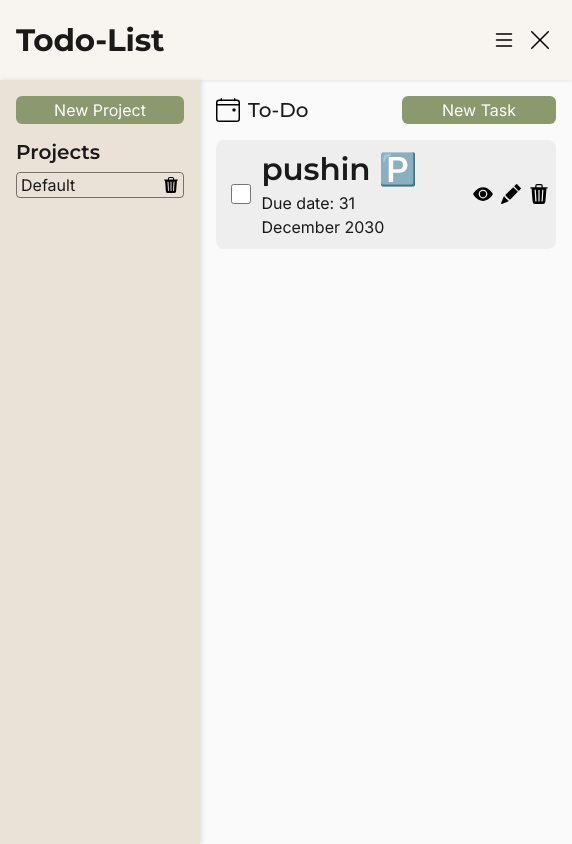
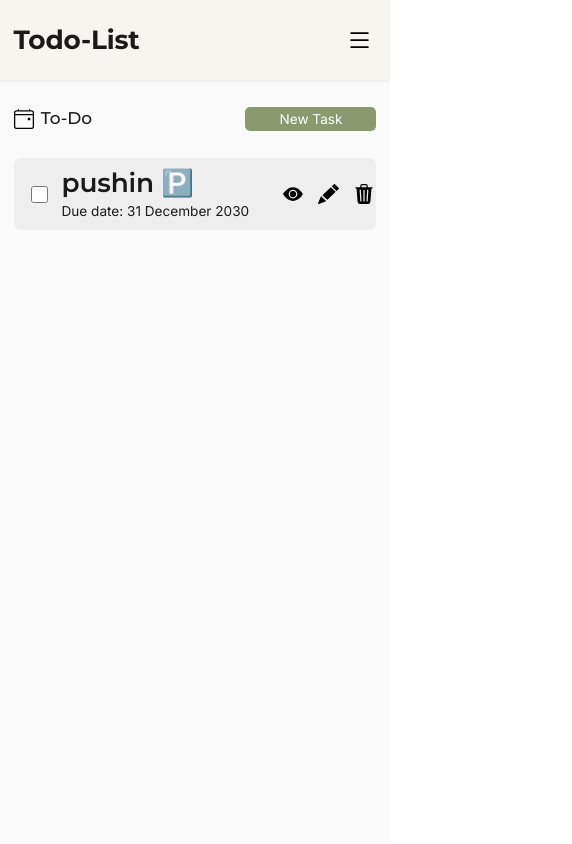
Before and after one commit to aderitomarrime/todo-list, a website built with webpack: page src/template.html in a window 390 px wide. Shown: the whole page, 572 px wide, since content can reach past the window. Built offline with nearby package versions, Linux system fonts and the light colour scheme.

Commit message:
Show list icon on mobile and hide on desktop

```diff
--- a/src/style.css
+++ b/src/style.css
@@ -207,14 +207,14 @@ h1, h2, h3, h4, h5, h6 {
 }
 
 .header .buttons {
-  display: flex;
+  display: none;
   align-items: center;
   gap: calc(var(--spacing)*1);
 }
 
 .header .buttons img {
-  width: calc(var(--spacing)*8);
-  height: calc(var(--spacing)*8);
+  width: calc(var(--spacing)*10);
+  height: calc(var(--spacing)*10);
   padding: calc(var(--spacing)*1);
   cursor: pointer;
 }
@@ -267,7 +267,9 @@ h1, h2, h3, h4, h5, h6 {
 }
 
 .aside button:focus-visible,
-.main button:focus-visible {
+.main button:focus-visible,
+#infoModal .bottom button:focus-visible,
+#newProjectModal .button button:focus-visible {
   outline: none;
 }
 
@@ -636,3 +638,59 @@ h1, h2, h3, h4, h5, h6 {
   letter-spacing: var(--ls-md);
   font-weight: var(--fw-regular);
 }
+
+@media (max-width:880px) {
+  html {
+    font-size: 90%;
+  }
+}
+
+@media (max-width:660px) {
+  html {
+    font-size: 85%;
+  }
+
+  .header .buttons {
+    display: flex;
+  }
+
+  .header .buttons img:last-child {
+    display: none;
+  }
+
+  body {
+    grid-template-columns: 1fr;
+    grid-template-rows: 80px auto;
+    grid-template-areas:
+    "header"
+    "main";
+  }
+
+  .aside {
+    width: 50%;
+    grid-area: none;
+    position: absolute;
+    left: -100%;
+    transition: ease-in-out .3s;
+  }
+
+  .main .all-tasks {
+    grid-template-columns: 1fr;
+  }
+
+  .main {
+    padding-top: calc(var(--spacing) * 8);
+    gap: calc(var(--spacing) * 8);
+  }
+
+  .main .all-tasks > div .icons-container {
+    gap: calc(var(--spacing) * 0.5);
+  }
+
+  .main .all-tasks > div .icons-container img {
+    width: calc(var(--spacing) * 10);
+    height: calc(var(--spacing) * 10);
+    padding: calc(var(--spacing) * 2);
+    cursor: pointer;
+  }
+}
```
